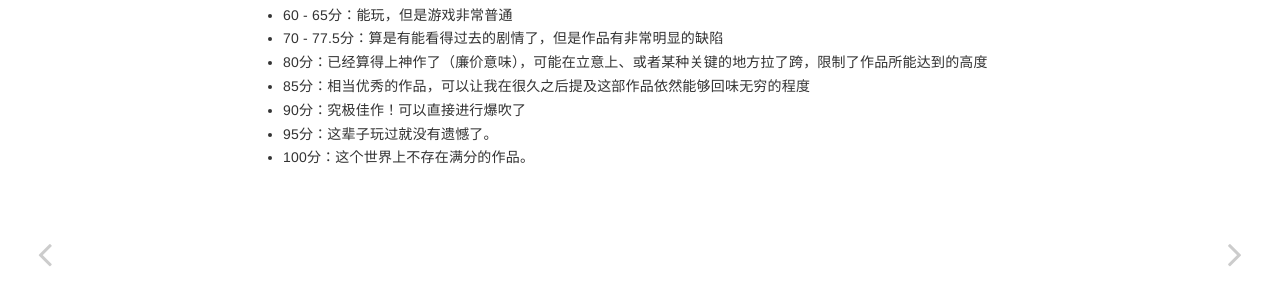
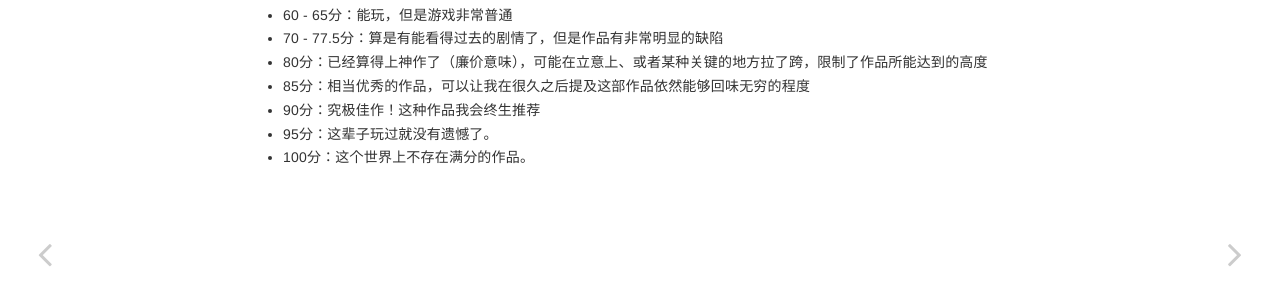
Before and after one commit to Myosotis11037/Myosotis11037.github.io, a Jekyll site: the page built from _posts/2022-1-1-status.md, in a window 1280 px wide. Shown: the part 221-514 px from the top of the page. Built offline with Jekyll 4.4.1, drawn with Linux system fonts in a browser that asks for light colours.

Commit message:
Update 2022-1-1-status.md
test

```diff
--- a/_posts/2022-1-1-status.md
+++ b/_posts/2022-1-1-status.md
@@ -13,6 +13,6 @@ layout: post
 - 70 - 77.5分：算是有能看得过去的剧情了，但是作品有非常明显的缺陷
 - 80分：已经算得上神作了（廉价意味），可能在立意上、或者某种关键的地方拉了跨，限制了作品所能达到的高度
 - 85分：相当优秀的作品，可以让我在很久之后提及这部作品依然能够回味无穷的程度
-- 90分：究极佳作！可以直接进行爆吹了
+- 90分：究极佳作！这种作品我会终生推荐
 - 95分：这辈子玩过就没有遗憾了。
 - 100分：这个世界上不存在满分的作品。
```
